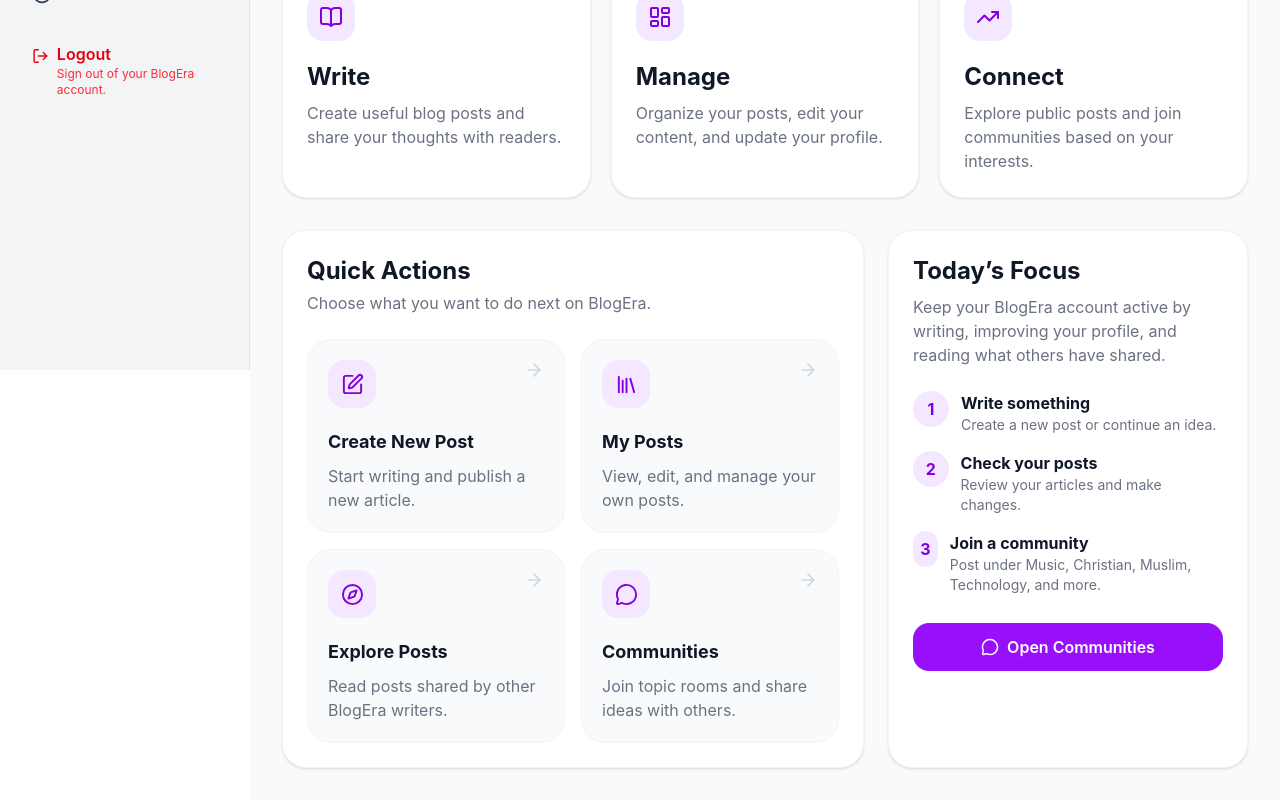
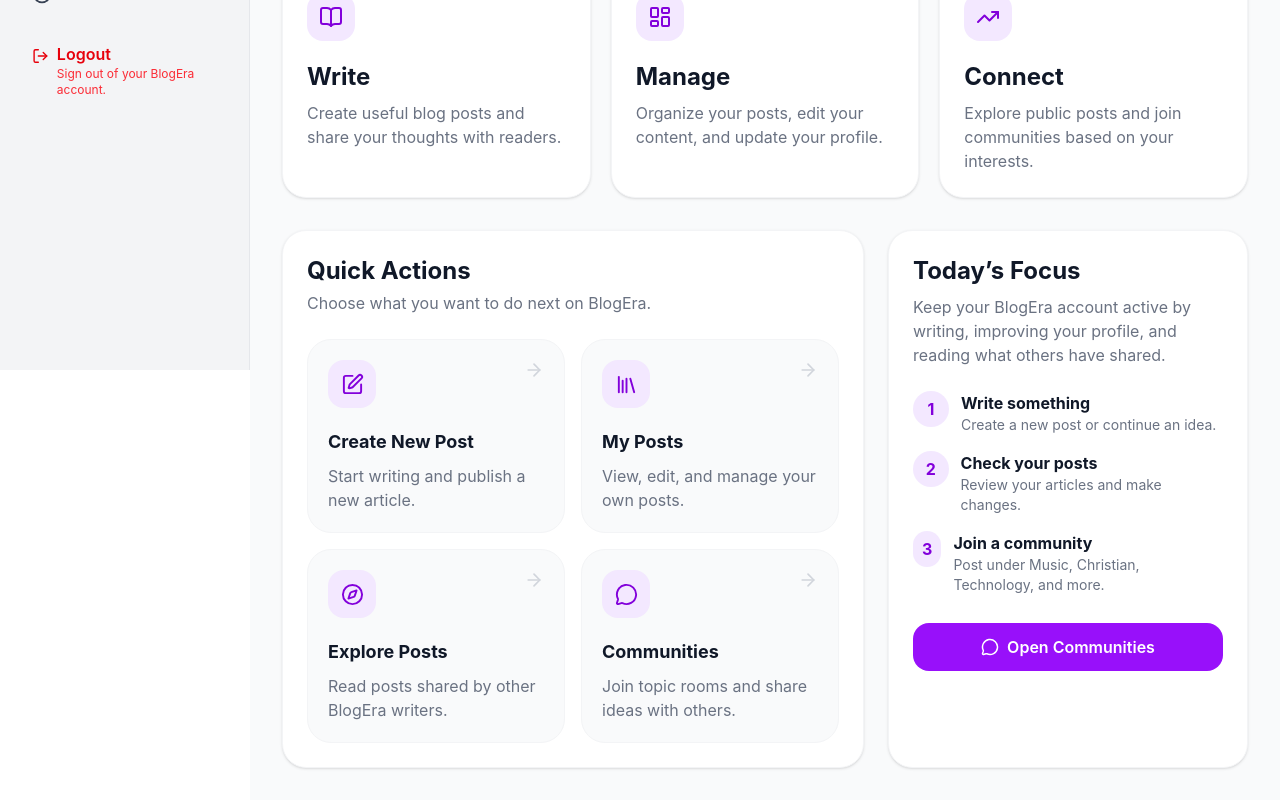
Before and after one commit to judahakande1-hue/blog_era-frontend, a React (Vite) app: page /dashboard in a window 1280 px wide. Shown: the part 430-1230 px from the top of the page. Built offline with nearby package versions, Linux system fonts and the light colour scheme; sample sign-in values are in the browser's storage.

Commit message:
Fix author profile picture URL

```diff
--- a/src/components/AuthorProfile.jsx
+++ b/src/components/AuthorProfile.jsx
@@ -74,7 +74,11 @@
           <div className="w-24 h-24 rounded-full overflow-hidden bg-purple-600 text-white flex items-center justify-center text-3xl font-bold border-4 border-purple-500">
             {author.profilePicture ? (
               <img
-                src={`https://blog-api-bovz.onrender.com${author.profilePicture}`}
+                src={
+                  author.profilePicture.startsWith("http")
+                    ? author.profilePicture
+                    : `https://blog-api-bovz.onrender.com${author.profilePicture}`
+                }
                 alt={author.username}
                 className="w-full h-full object-cover"
               />
--- a/src/components/Dashboard.jsx
+++ b/src/components/Dashboard.jsx
@@ -273,7 +273,7 @@
                     Join a community
                   </h3>
                   <p className="text-gray-500 text-sm">
-                    Post under Music, Christian, Muslim, Technology, and more.
+                    Post under Music, Christian, Technology, and more.
                   </p>
                 </div>
               </div>
```
